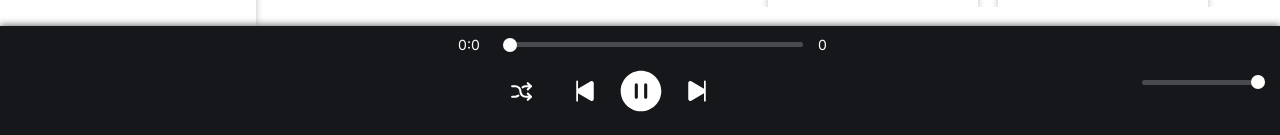
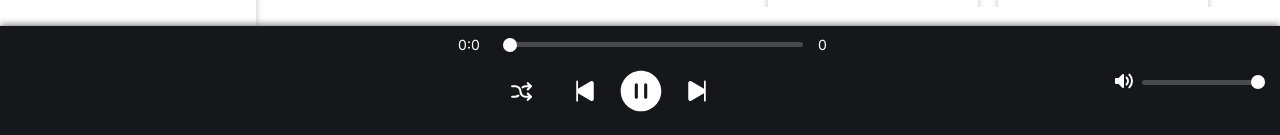
Before and after one commit to henriquemoreiraa/music-player-app, a React (Create React App) app: page / in a window 1280 px wide. Shown: the part 662-797 px from the top of the page. Built offline with nearby package versions, Linux system fonts and the light colour scheme.

Commit message:
mute volume adicionado

```diff
--- a/src/components/player/index.tsx
+++ b/src/components/player/index.tsx
@@ -1,5 +1,5 @@
 import * as C from './styles';
-import { Play, Pause, SkipBack, SkipForward, RandomMusicsTrue, RandomMusicsFalse } from './svgs';
+import { Play, Pause, SkipBack, SkipForward, RandomMusicsTrue, RandomMusicsFalse, VolumeOff, VolumeOn } from './svgs';
 import { musics } from '../../data/data';
 import { useEffect, useRef, useState } from 'react';
 
@@ -13,9 +13,11 @@ type Props = {
 export const Player = ({ id, setId, setIsFull, isFull }: Props) => {
     const [isPlaying, setIsPlaying] = useState(true)
     const [volume, setVolume] = useState('1')
+    const [oldVolume, setOldVolume] = useState(volume)
     const [duration, setDuration] = useState(0)
     const [isRandom, setIsRandom] = useState(false)
     const [currentTime, setCurrentTime] = useState(0)
+    const [isMuted, setIsMuted] = useState(false)
 
     const audioTag = useRef(null)
     const progressBar = useRef(null)
@@ -30,6 +32,11 @@ export const Player = ({ id, setId, setIsFull, isFull }: Props) => {
                 animationRef.current = requestAnimationFrame(whilePlaying)
                 // @ts-ignore: Object is possibly 'null'.
                 audioTag.current.volume = volume
+                if (isMuted) {
+                    // @ts-ignore: Object is possibly 'null'.
+                    audioTag.current.muted = true
+                    // @ts-ignore: Object is possibly 'null'.
+                } else audioTag.current.muted = false
 
                 const interval = setInterval(() => {
                     // @ts-ignore: Object is possibly 'null'.
@@ -74,6 +81,7 @@ export const Player = ({ id, setId, setIsFull, isFull }: Props) => {
         const newId = idNum + 1;
         setId(newId.toString())
     }
+
     const skipRandom = () => {
         const idNum = parseInt(id)
         const randomNum = Math.floor(Math.random() * 9)
@@ -84,11 +92,13 @@ export const Player = ({ id, setId, setIsFull, isFull }: Props) => {
             setId(randomNum.toString())
         }
     }
+
     const skipBack = () => {
         const idNum = parseInt(id);
         const newId = idNum - 1;
         setId(newId.toString())
     }
+
     const whilePlaying = () => {
         // @ts-ignore: Object is possibly 'null'.
         progressBar.current.value = audioTag.current.currentTime
@@ -96,15 +106,18 @@ export const Player = ({ id, setId, setIsFull, isFull }: Props) => {
         animationRef.current = requestAnimationFrame(whilePlaying)
         changeCurrentTime()
     }
+
     const changeRange = () => {
         // @ts-ignore: Object is possibly 'null'.
         audioTag.current.currentTime = progressBar.current.value
         changeCurrentTime()
     }
+
     const changeCurrentTime = () => {
         // @ts-ignore: Object is possibly 'null'.
         setCurrentTime(progressBar.current.value)
     }
+
 
     return (
         <C.Container>
@@ -150,6 +163,9 @@ export const Player = ({ id, setId, setIsFull, isFull }: Props) => {
             </div>
 
             <div className='test'>
+            <button className='volumeButton' onClick={() => setIsMuted(!isMuted)}>
+               {isMuted ? <VolumeOff/> : <VolumeOn />}
+            </button>
             <input
                 type="range"
                 step="0.01"
--- a/src/components/player/styles.tsx
+++ b/src/components/player/styles.tsx
@@ -37,6 +37,12 @@ export const Container = styled.div`
             width: 14px;
             background-color: #fff;
             border-radius: 50%;
+        }
+        .volumeButton {
+            background-color: transparent;
+            border: none;
+            outline: none;
+            cursor: pointer;
         }
     }
     .playPause{
--- a/src/components/player/svgs/index.tsx
+++ b/src/components/player/svgs/index.tsx
@@ -48,3 +48,17 @@ export const RandomMusicsTrue = () => {
 </svg>
     )
 }
+export const VolumeOff = () => {
+    return (
+        <svg width="20" height="20" fill="#ffffff" viewBox="0 0 24 24" xmlns="http://www.w3.org/2000/svg">
+  <path fill-rule="evenodd" d="M11.26 3.691A1.2 1.2 0 0 1 12 4.8v14.4a1.2 1.2 0 0 1-2.048.848L5.503 15.6H2.4a1.2 1.2 0 0 1-1.2-1.2V9.6a1.2 1.2 0 0 1 1.2-1.2h3.103l4.449-4.448a1.2 1.2 0 0 1 1.308-.26Zm3.492 5.06a1.2 1.2 0 0 1 1.696 0L18 10.304l1.552-1.551a1.2 1.2 0 1 1 1.696 1.696L19.697 12l1.551 1.552a1.2 1.2 0 0 1-1.696 1.696L18 13.697l-1.552 1.551a1.2 1.2 0 0 1-1.696-1.696L16.303 12l-1.551-1.552a1.2 1.2 0 0 1 0-1.696Z" clip-rule="evenodd"></path>
+</svg>
+    )
+}
+export const VolumeOn = () => {
+    return (
+        <svg width="20" height="20" fill="#ffffff" viewBox="0 0 24 24" xmlns="http://www.w3.org/2000/svg">
+  <path fill-rule="evenodd" d="M11.26 3.691A1.2 1.2 0 0 1 12 4.8v14.4a1.199 1.199 0 0 1-2.048.848L5.503 15.6H2.4a1.2 1.2 0 0 1-1.2-1.2V9.6a1.2 1.2 0 0 1 1.2-1.2h3.103l4.449-4.448a1.2 1.2 0 0 1 1.308-.26Zm6.328-.176a1.2 1.2 0 0 1 1.697 0A11.967 11.967 0 0 1 22.8 12a11.966 11.966 0 0 1-3.515 8.485 1.2 1.2 0 0 1-1.697-1.697A9.563 9.563 0 0 0 20.4 12a9.565 9.565 0 0 0-2.812-6.788 1.2 1.2 0 0 1 0-1.697Zm-3.394 3.393a1.2 1.2 0 0 1 1.698 0A7.178 7.178 0 0 1 18 12a7.18 7.18 0 0 1-2.108 5.092 1.2 1.2 0 1 1-1.698-1.698A4.782 4.782 0 0 0 15.6 12a4.78 4.78 0 0 0-1.406-3.394 1.2 1.2 0 0 1 0-1.698Z" clip-rule="evenodd"></path>
+</svg>
+    )
+}
```
